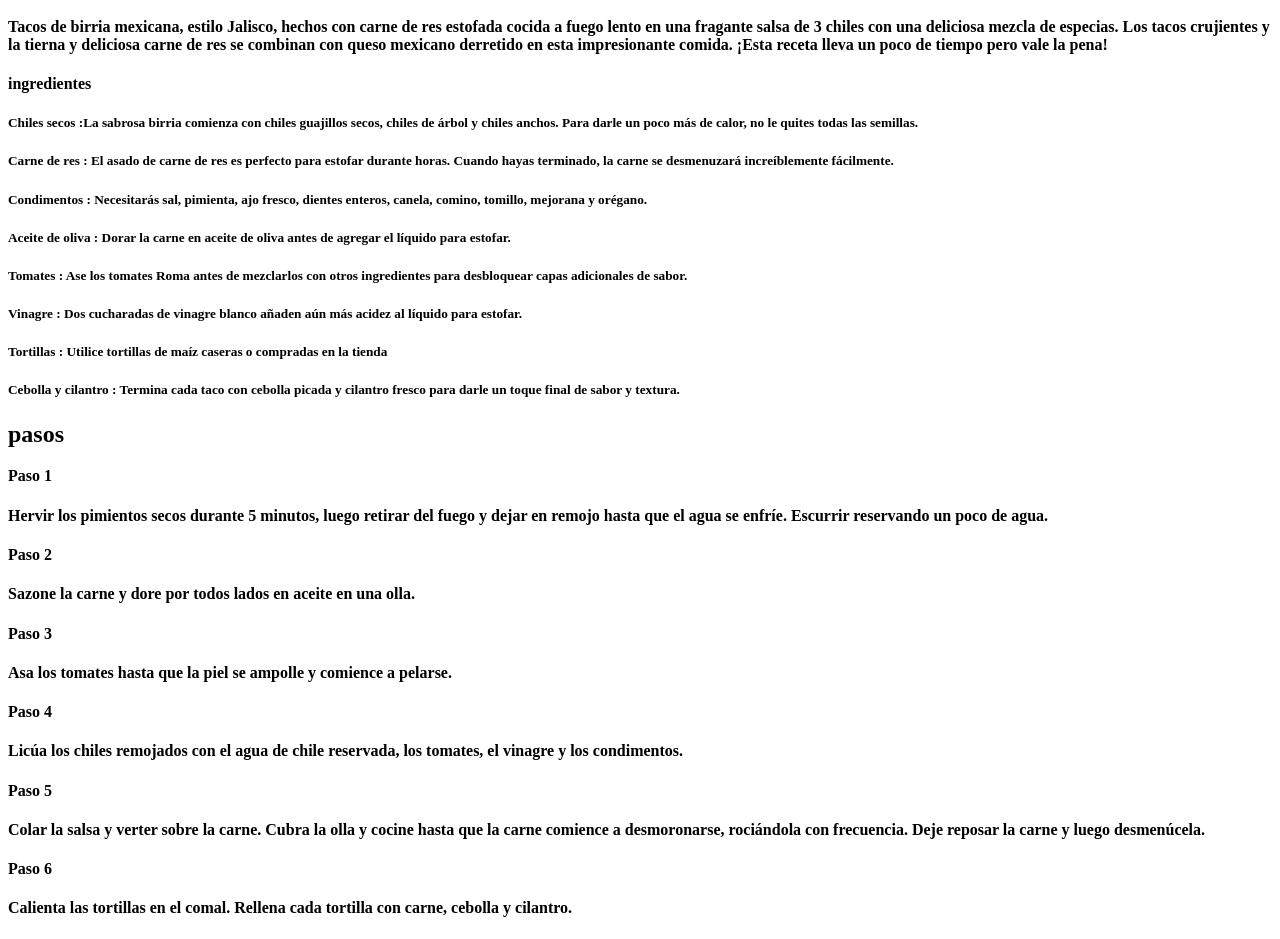
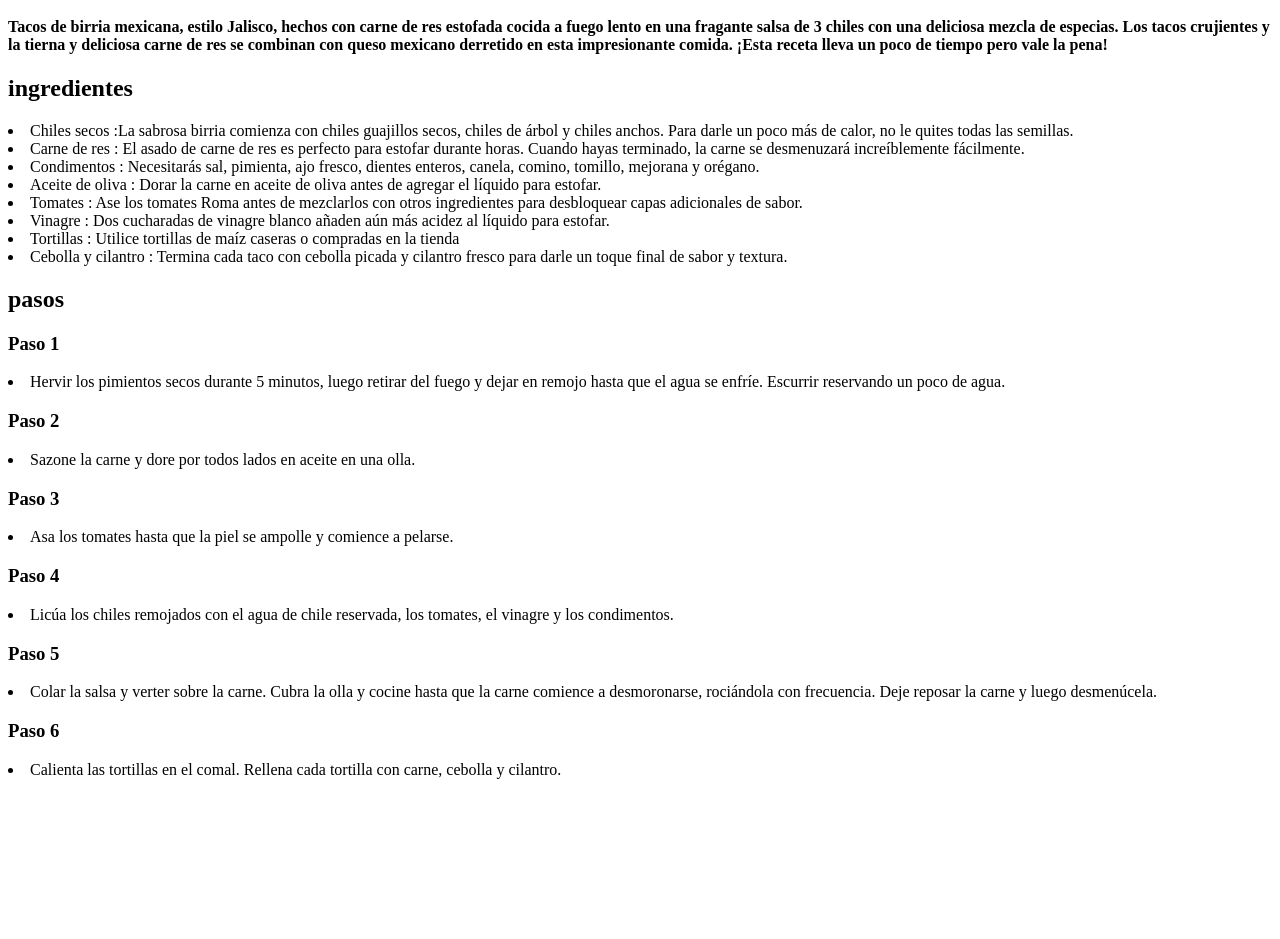
Before and after one commit to JonasDLCP/odin-recipes, a plain HTML site: page recipes/Tacos.html in a window 1280 px wide. Shown: the part 687-1626 px from the top of the page. After the commit the page ends 1474 px from the top, so only its background shows below. Drawn offline with Linux system fonts and the light colour scheme.

Commit message:
Edit recipes

```diff
--- a/recipes/Tacos.html
+++ b/recipes/Tacos.html
@@ -18,36 +18,36 @@
     <h4>Tacos de birria mexicana, estilo Jalisco, hechos con carne de res estofada cocida a fuego lento en una fragante salsa de 3 chiles con una deliciosa mezcla de especias. Los tacos crujientes y la tierna y deliciosa carne de res se combinan con queso mexicano derretido en esta impresionante comida. ¡Esta receta lleva un poco de tiempo pero vale la pena!</h4>
 
 
-    <b>ingredientes</b>
+    <h2>ingredientes</h2>
 
-    <h5>Chiles secos :La sabrosa birria comienza con chiles guajillos secos, chiles de árbol y chiles anchos. Para darle un poco más de calor, no le quites todas las semillas.</h5>
-    <h5>Carne de res : El asado de carne de res es perfecto para estofar durante horas. Cuando hayas terminado, la carne se desmenuzará increíblemente fácilmente.</h5>
-    <h5>Condimentos : Necesitarás sal, pimienta, ajo fresco, dientes enteros, canela, comino, tomillo, mejorana y orégano.</h5>
-    <h5>Aceite de oliva : Dorar la carne en aceite de oliva antes de agregar el líquido para estofar.</h5>
-    <h5> Tomates : Ase los tomates Roma antes de mezclarlos con otros ingredientes para desbloquear capas adicionales de sabor.</h5>
-    <h5>Vinagre : Dos cucharadas de vinagre blanco añaden aún más acidez al líquido para estofar.</h5>
-    <h5>Tortillas : Utilice tortillas de maíz caseras o compradas en la tienda </h5>
-    <h5>Cebolla y cilantro : Termina cada taco con cebolla picada y cilantro fresco para darle un toque final de sabor y textura.</h5>
+    <li>Chiles secos :La sabrosa birria comienza con chiles guajillos secos, chiles de árbol y chiles anchos. Para darle un poco más de calor, no le quites todas las semillas.</li>
+    <li>Carne de res : El asado de carne de res es perfecto para estofar durante horas. Cuando hayas terminado, la carne se desmenuzará increíblemente fácilmente.</li>
+    <li>Condimentos : Necesitarás sal, pimienta, ajo fresco, dientes enteros, canela, comino, tomillo, mejorana y orégano.</li>
+    <li>Aceite de oliva : Dorar la carne en aceite de oliva antes de agregar el líquido para estofar.</li>
+    <li> Tomates : Ase los tomates Roma antes de mezclarlos con otros ingredientes para desbloquear capas adicionales de sabor.</li>
+    <li>Vinagre : Dos cucharadas de vinagre blanco añaden aún más acidez al líquido para estofar.</li>
+    <li>Tortillas : Utilice tortillas de maíz caseras o compradas en la tienda </li>
+    <li>Cebolla y cilantro : Termina cada taco con cebolla picada y cilantro fresco para darle un toque final de sabor y textura.</li>
 
     <h2>pasos</h2>
 
-    <b>Paso 1</b>
-    <h4>Hervir los pimientos secos durante 5 minutos, luego retirar del fuego y dejar en remojo hasta que el agua se enfríe. Escurrir reservando un poco de agua.</h4>
+    <h3>Paso 1</h3>
+    <li>Hervir los pimientos secos durante 5 minutos, luego retirar del fuego y dejar en remojo hasta que el agua se enfríe. Escurrir reservando un poco de agua.</li>
 
-    <b>Paso 2</b>
-    <h4>Sazone la carne y dore por todos lados en aceite en una olla.</h4>
+    <h3>Paso 2</h3>
+    <li>Sazone la carne y dore por todos lados en aceite en una olla.</li>
 
-    <b>Paso 3</b>
-    <h4>Asa los tomates hasta que la piel se ampolle y comience a pelarse.</h4>
+    <h3>Paso 3</h3>
+    <li>Asa los tomates hasta que la piel se ampolle y comience a pelarse.</li>
 
-    <b>Paso 4</b>
-    <h4>Licúa los chiles remojados con el agua de chile reservada, los tomates, el vinagre y los condimentos.</h4>
+    <h3>Paso 4</h3>
+    <li>Licúa los chiles remojados con el agua de chile reservada, los tomates, el vinagre y los condimentos.</li>
 
-    <b>Paso 5</b>
-    <h4>Colar la salsa y verter sobre la carne. Cubra la olla y cocine hasta que la carne comience a desmoronarse, rociándola con frecuencia. Deje reposar la carne y luego desmenúcela.</h4>
+    <h3>Paso 5</h3>
+    <li>Colar la salsa y verter sobre la carne. Cubra la olla y cocine hasta que la carne comience a desmoronarse, rociándola con frecuencia. Deje reposar la carne y luego desmenúcela.</li>
 
-    <b>Paso 6</b>
-    <h4>Calienta las tortillas en el comal. Rellena cada tortilla con carne, cebolla y cilantro.</h4>
+    <h3>Paso 6</h3>
+    <li>Calienta las tortillas en el comal. Rellena cada tortilla con carne, cebolla y cilantro.</li>
 
 </body>
 </html>
```
